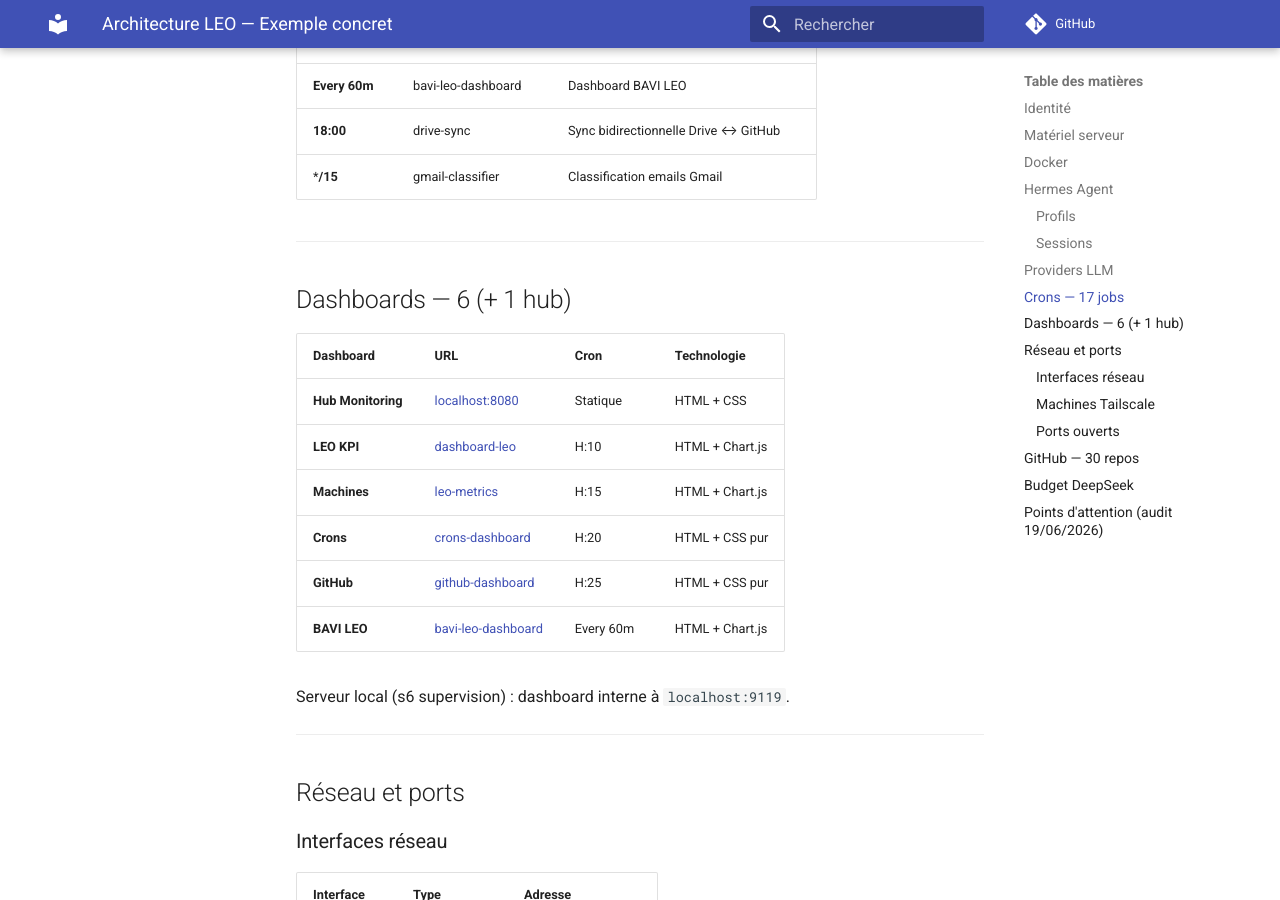
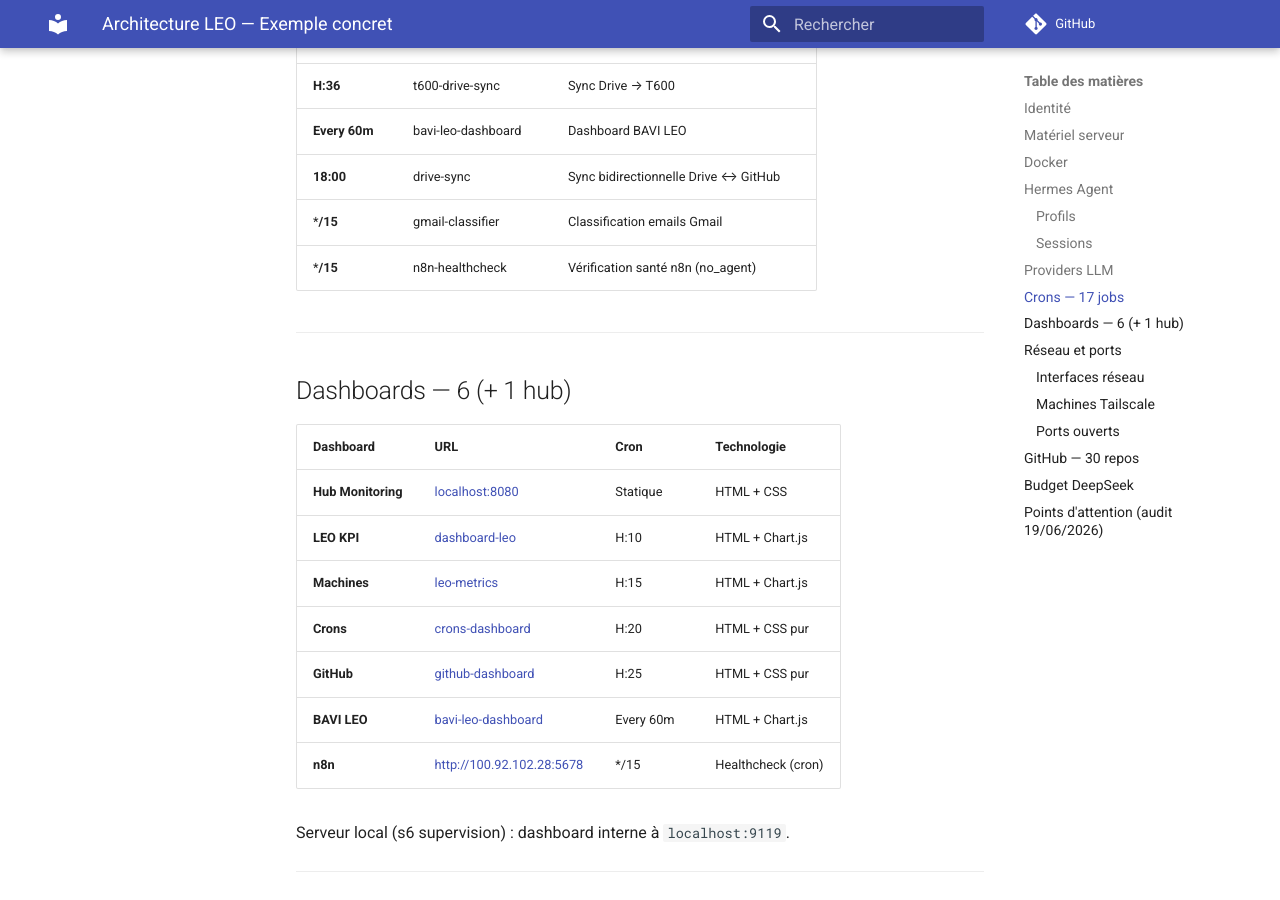
Before and after one commit to christophedanhier-hash/hermes-wiki, an MkDocs documentation site: the page built from docs/hermes/exemples/LEO.md, in a window 1280 px wide and 900 px high, scrolled down 3719 px. Built offline with MkDocs 1.6.1 and Material for MkDocs 9.7.7, drawn with Linux system fonts in a browser that asks for light colours; comment, search, counter and statistics services are not loaded; some of the changed text lies outside the part shown.

Commit message:
MAJ LEO.md: ajout n8n (Docker, port 5678, cron, dashboard, GitHub)

```diff
--- a/docs/hermes/exemples/LEO.md
+++ b/docs/hermes/exemples/LEO.md
@@ -39,6 +39,7 @@
 |-----------|-------|--------|--------|-------|
 | **hermes-agent** | hermes-agent | 🟢 Running | 7 jours | 8080, 9119 |
 | **ollama** | ollama/ollama | 🟢 Running | 6 jours | 11434 → host |
+| **n8n** | n8nio/n8n | 🟢 Running | — | 5678 → host (network=host) |
 
 - **Modèle Ollama installé :** `qwen2.5:7b` (4.7 GB)
 - **GPU support :** ✅ Oui (nvidia.com/gpu=0, CDI configuré)
@@ -106,6 +107,7 @@
 | **Every 60m** | bavi-leo-dashboard | Dashboard BAVI LEO |
 | **18:00** | drive-sync | Sync bidirectionnelle Drive ↔ GitHub |
 | ***/15** | gmail-classifier | Classification emails Gmail |
+| ***/15** | n8n-healthcheck | Vérification santé n8n (no_agent) |
 
 ---
 
@@ -119,6 +121,7 @@
 | **Crons** | [crons-dashboard](https://christophedanhier-hash.github.io/crons-dashboard/) | H:20 | HTML + CSS pur |
 | **GitHub** | [github-dashboard](https://christophedanhier-hash.github.io/github-dashboard/) | H:25 | HTML + CSS pur |
 | **BAVI LEO** | [bavi-leo-dashboard](https://christophedanhier-hash.github.io/bavi-leo-dashboard/) | Every 60m | HTML + Chart.js |
+| **n8n** | [http://100.92.102.28:5678](http://100.92.102.28:5678) | */15 | Healthcheck (cron) |
 
 Serveur local (s6 supervision) : dashboard interne à `localhost:9119`.
 
@@ -155,6 +158,7 @@
 | 8080 | HTTP server (dashboards) | localhost |
 | 9119 | s6 dashboard | localhost |
 | 18791-18792 | Services Hermes | Tailscale |
+| **5678** | **n8n** | **Tailscale** |
 | 49417 | Tailscale IPv6 | tailscale0 |
 
 ---
@@ -164,7 +168,7 @@
 | Type | Nb | Exemples |
 |------|:--:|----------|
 | **Wikis** | 4 | hermes-wiki, BAVI_LEO, wiki-oca, voyages-wiki |
-| **Dashboards** | 5 | dashboard-leo, leo-metrics, crons-dashboard, github-dashboard, bavi-leo-dashboard |
+|| **Dashboards** | 5 (+1) | dashboard-leo, leo-metrics, crons-dashboard, github-dashboard, bavi-leo-dashboard, **n8n (local)** |
 | **Drive** | 1 | hermes-christophe |
 | **Guides** | 1 | hermes-guide |
 | **Autres publics** | 2 | dashboard-kpi, machine-metrics |
```
